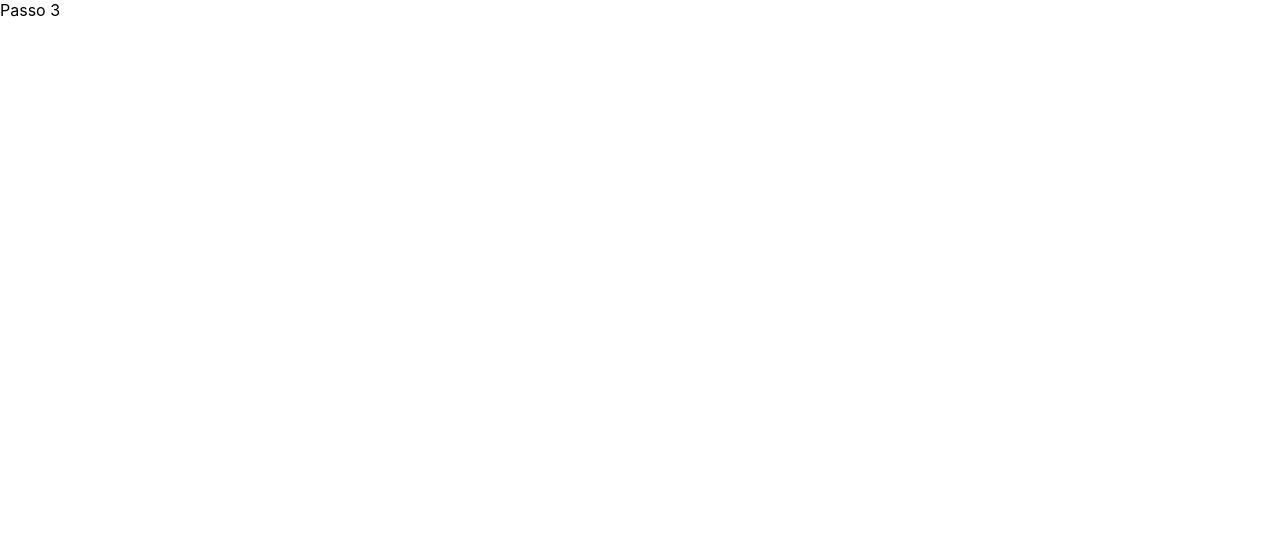
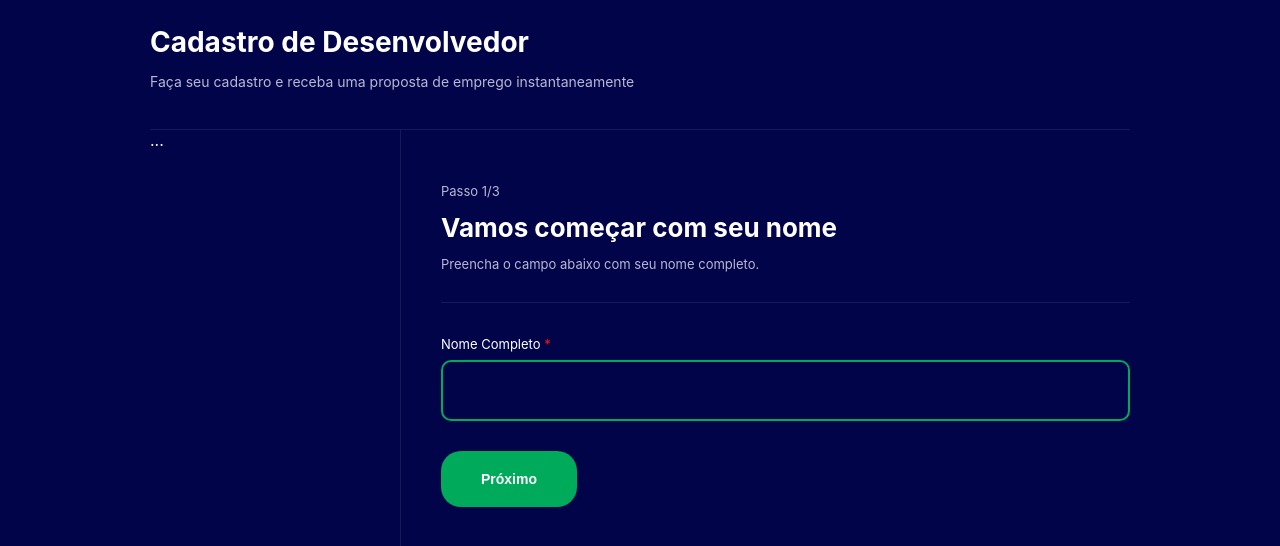
Before and after one commit to Wanderson-A-Timoteo/multi-step-form-with-reactjs, a React (Create React App) app: page /step3 in a window 1280 px wide. Shown: the top 546 px of the page. Built offline with nearby package versions, Linux system fonts and the light colour scheme.

Commit message:
Removido FormStep3 e substituido pelo FormStep1 pra reuso de código

```diff
--- a/src/pages/FormStep3/index.tsx
+++ b/src/pages/FormStep3/index.tsx
@@ -1,9 +1,56 @@
+import { useHistory } from 'react-router-dom';
 import * as C from './styles';
+import { useForm, FormActions } from '../../contexts/FormContext';
+import { Theme } from '../../components/Theme';
+import { ChangeEvent, useEffect } from 'react';
 
 export const FormStep3 = () => {
+
+  const history = useHistory();
+  const { state, dispatch } = useForm();
+
+  useEffect( () => {
+    dispatch({
+      type: FormActions.setCurrentStep,
+      payload: 1
+    });
+  }, []);
+
+  const handleNextStep = () => {
+    if (state.name !== '') {
+      history.push('/step2');
+    } else {
+      alert("Preencha todos os dados obrigatórios.")
+    }
+  }
+
+  const handleNameChange = (e: ChangeEvent<HTMLInputElement>) => {
+    dispatch( {
+      type: FormActions.setName,
+      payload: e.target.value
+    });
+  }
+
   return(
-    <C.Container>
-      Passo 3
-    </C.Container>
+    <Theme>
+      <C.Container>
+        <p>Passo 1/3</p>
+        <h1>Vamos começar com seu nome</h1>
+        <p>Preencha o campo abaixo com seu nome completo.</p>
+
+        <hr />
+
+        <label>
+          Nome Completo <span>*</span>
+          <input
+            type="text"
+            autoFocus
+            value={state.name}
+            onChange={handleNameChange}
+          />
+        </label>
+        <button onClick={handleNextStep}>Próximo</button>
+      </C.Container>
+    </Theme>
   );
 }
--- a/src/pages/FormStep3/styles.ts
+++ b/src/pages/FormStep3/styles.ts
@@ -1,5 +1,55 @@
 import styled from "styled-components";
 
 export const Container = styled.div`
+  p {
+    font-size: 13px;
+    color: #B8B8D4;
+  }
 
+  h1 {
+    margin: 0;
+    padding: 0;
+    font-size: 26px;
+  }
+
+  hr{
+    height: 1px;
+    border: 0;
+    background-color: #16195C;
+    margin: 30px 0;
+  }
+
+  label {
+    font-size: 13px;
+
+    span {
+      color: #FF0F0F;
+    }
+
+    input {
+      display: block;
+      margin-top: 7px;
+      box-sizing: border-box;
+      width: 100%;
+      padding: 20px 10px;
+      border: 2px solid #00AA5B;
+      border-radius: 10px;
+      color: #FFF;
+      outline: 0;
+      font-size: 15px;
+      background-color: #02044A;
+    }
+  }
+
+  button {
+    background-color: #00AA5B;
+    color: #FFF;
+    font-size: 14px;
+    font-weight: bold;
+    padding: 20px 40px;
+    border: 0;
+    border-radius: 20px;
+    cursor: pointer;
+    margin-top: 30px;
+  }
 `;
```
